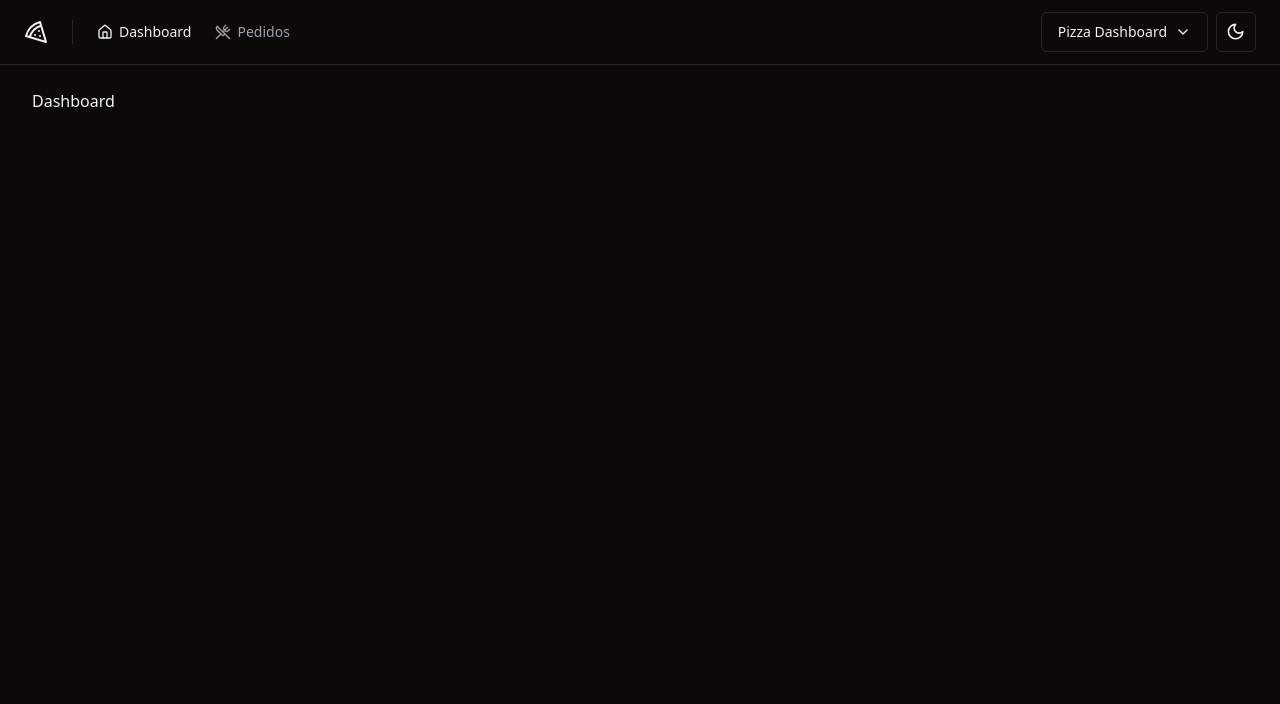
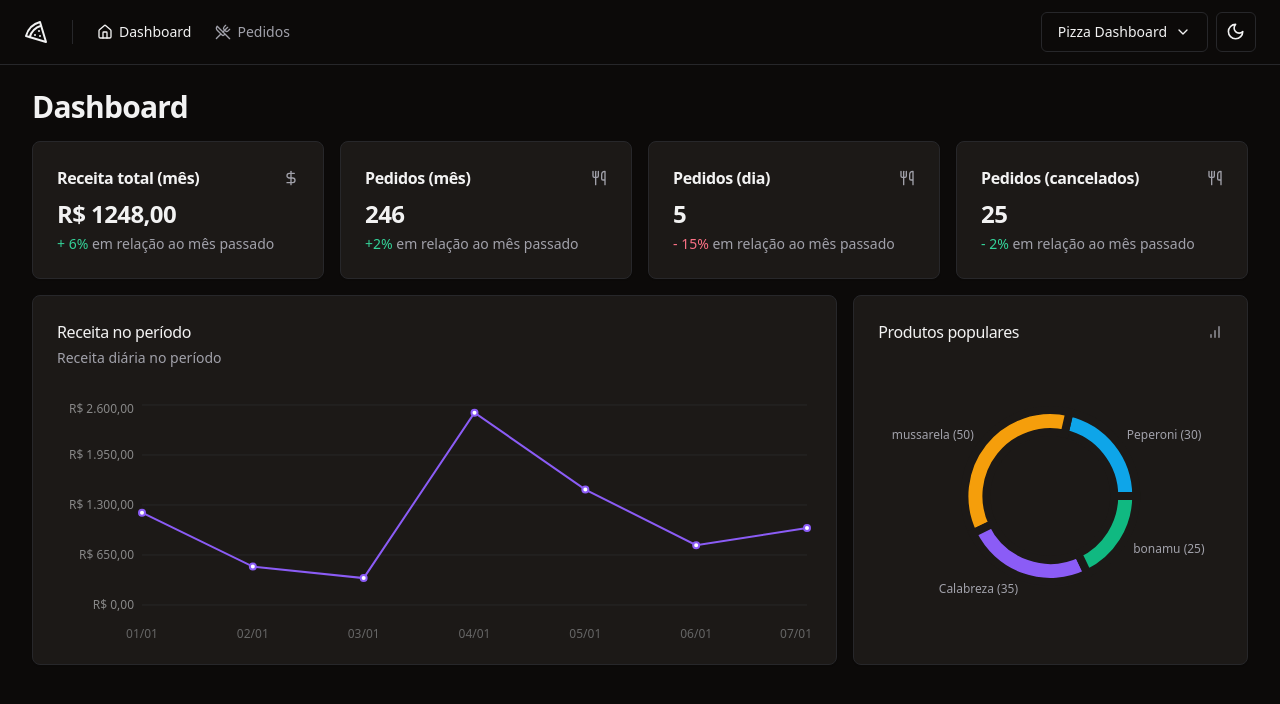
Before and after one commit to bsvleste/pizzaDashboard, a React (Vite) app: page / in a window 1280 px wide. Shown: the top 704 px of the page. Built offline with nearby package versions, Linux system fonts and the light colour scheme.

Commit message:
feat:finalizando o dashboard

```diff
--- a/package.json
+++ b/package.json
@@ -55,6 +55,7 @@
     "react-hook-form": "^7.52.1",
     "react-resizable-panels": "^2.0.20",
     "react-router-dom": "^6.24.0",
+    "recharts": "^2.12.7",
     "sonner": "^1.5.0",
     "sort-by": "^1.2.0",
     "tailwind-merge": "^2.3.0",
--- a/src/components/account-menu.tsx
+++ b/src/components/account-menu.tsx
@@ -34,7 +34,7 @@
           <Building className="mr-2 h-4 w-4" />
           <span>Perfil da loja</span>
         </DropdownMenuItem>
-        <DropdownMenuItem className="text-rose-500 dark:text-rose-400">
+        <DropdownMenuItem className="cursor-pointer text-rose-500 dark:text-rose-400">
           <LogOut className="mr-2 h-4 w-4" />
           <span>Sair</span>
         </DropdownMenuItem>
--- /dev/null
+++ b/src/pages/app/404.tsx
@@ -0,0 +1,15 @@
+import { Link } from 'react-router-dom'
+
+export function NotFound() {
+  return (
+    <div className="flex h-screen flex-col items-center justify-center gap-2">
+      <h1 className="text-4xl font-bold">Página não encontrada</h1>
+      <p className="text-accent-foreground">
+        Voltar para o{' '}
+        <Link to="/" className="text-sky-600 dark:text-sky-400">
+          Dashboard
+        </Link>
+      </p>
+    </div>
+  )
+}
--- a/src/pages/app/dashboard.tsx
+++ /dev/null
@@ -1,10 +0,0 @@
-import { Helmet } from 'react-helmet-async'
-
-export function Dashboard() {
-  return (
-    <div>
-      <Helmet title="Dashboard" />
-      <h1>Dashboard</h1>
-    </div>
-  )
-}
--- /dev/null
+++ b/src/pages/app/dashboard/dashboard.tsx
@@ -0,0 +1,30 @@
+import { Helmet } from 'react-helmet-async'
+
+import { DaysOrdersAmountCard } from './days-orders-amount-card'
+import { MonthOrderCaneledCard } from './month-order-caneled-card'
+import { MonthOrdersAmountCard } from './month-orders-amount-card'
+import { MonthRevenueCard } from './month-revenue-card'
+import { PopularProductsChart } from './popular-products-chart'
+import { RevenueChart } from './revenue-chart'
+
+export function Dashboard() {
+  return (
+    <div>
+      <Helmet title="Dashboard" />
+      <div className="flex flex-col gap-4">
+        <h1 className="text-3xl font-bold tracking-tight">Dashboard</h1>
+
+        <div className="grid grid-cols-4 gap-4">
+          <MonthRevenueCard />
+          <MonthOrdersAmountCard />
+          <DaysOrdersAmountCard />
+          <MonthOrderCaneledCard />
+        </div>
+        <div className="grid grid-cols-9 gap-4">
+          <RevenueChart />
+          <PopularProductsChart />
+        </div>
+      </div>
+    </div>
+  )
+}
--- /dev/null
+++ b/src/pages/app/dashboard/days-orders-amount-card.tsx
@@ -0,0 +1,21 @@
+import { Utensils } from 'lucide-react'
+
+import { Card, CardContent, CardHeader, CardTitle } from '@/components/ui/card'
+
+export function DaysOrdersAmountCard() {
+  return (
+    <Card>
+      <CardHeader className="flex-row items-center justify-between space-y-0 pb-2">
+        <CardTitle className="text-base font-semibold">Pedidos (dia)</CardTitle>
+        <Utensils className="h-4 w-4 text-muted-foreground" />
+      </CardHeader>
+      <CardContent className="space-y-1">
+        <span className="text-2xl font-bold tracking-tight">5</span>
+        <p className="text-sm text-muted-foreground">
+          <span className="text-rose-500 dark:text-rose-400">- 15% </span>
+          em relação ao mês passado
+        </p>
+      </CardContent>
+    </Card>
+  )
+}
--- /dev/null
+++ b/src/pages/app/dashboard/month-order-caneled-card.tsx
@@ -0,0 +1,23 @@
+import { Utensils } from 'lucide-react'
+
+import { Card, CardContent, CardHeader, CardTitle } from '@/components/ui/card'
+
+export function MonthOrderCaneledCard() {
+  return (
+    <Card>
+      <CardHeader className="flex-row items-center justify-between space-y-0 pb-2">
+        <CardTitle className="text-base font-semibold">
+          Pedidos (cancelados)
+        </CardTitle>
+        <Utensils className="h-4 w-4 text-muted-foreground" />
+      </CardHeader>
+      <CardContent className="space-y-1">
+        <span className="text-2xl font-bold tracking-tight">25</span>
+        <p className="text-sm text-muted-foreground">
+          <span className="text-emerald-500 dark:text-emerald-400">- 2% </span>
+          em relação ao mês passado
+        </p>
+      </CardContent>
+    </Card>
+  )
+}
--- /dev/null
+++ b/src/pages/app/dashboard/month-orders-amount-card.tsx
@@ -0,0 +1,21 @@
+import { Utensils } from 'lucide-react'
+
+import { Card, CardContent, CardHeader, CardTitle } from '@/components/ui/card'
+
+export function MonthOrdersAmountCard() {
+  return (
+    <Card>
+      <CardHeader className="flex-row items-center justify-between space-y-0 pb-2">
+        <CardTitle className="text-base font-semibold">Pedidos (mês)</CardTitle>
+        <Utensils className="h-4 w-4 text-muted-foreground" />
+      </CardHeader>
+      <CardContent className="space-y-1">
+        <span className="text-2xl font-bold tracking-tight">246</span>
+        <p className="text-sm text-muted-foreground">
+          <span className="text-emerald-500 dark:text-emerald-400">+2% </span>
+          em relação ao mês passado
+        </p>
+      </CardContent>
+    </Card>
+  )
+}
--- /dev/null
+++ b/src/pages/app/dashboard/month-revenue-card.tsx
@@ -0,0 +1,23 @@
+import { DollarSign } from 'lucide-react'
+
+import { Card, CardContent, CardHeader, CardTitle } from '@/components/ui/card'
+
+export function MonthRevenueCard() {
+  return (
+    <Card>
+      <CardHeader className="flex-row items-center justify-between space-y-0 pb-2">
+        <CardTitle className="text-base font-semibold">
+          Receita total (mês)
+        </CardTitle>
+        <DollarSign className="h-4 w-4 text-muted-foreground" />
+      </CardHeader>
+      <CardContent className="space-y-1">
+        <span className="text-2xl font-bold tracking-tight">R$ 1248,00</span>
+        <p className="text-sm text-muted-foreground">
+          <span className="text-emerald-500 dark:text-emerald-400">+ 6% </span>
+          em relação ao mês passado
+        </p>
+      </CardContent>
+    </Card>
+  )
+}
--- /dev/null
+++ b/src/pages/app/dashboard/popular-products-chart.tsx
@@ -0,0 +1,91 @@
+import { BarChart } from 'lucide-react'
+import { Cell, Pie, PieChart, ResponsiveContainer } from 'recharts'
+import colors from 'tailwindcss/colors'
+
+import { Card, CardContent, CardHeader, CardTitle } from '@/components/ui/card'
+
+const COLORS = [
+  colors.sky[500],
+  colors.amber[500],
+  colors.violet[500],
+  colors.emerald[500],
+  colors.rose[500],
+]
+const data = [
+  { product: 'Peperoni', amount: 30 },
+  { product: 'mussarela', amount: 50 },
+  { product: 'Calabreza', amount: 35 },
+  { product: 'bonamu', amount: 25 },
+]
+
+export function PopularProductsChart() {
+  return (
+    <Card className="col-span-3">
+      <CardHeader className="pb-8">
+        <div className="flex items-center justify-between">
+          <CardTitle className="text-base font-medium">
+            Produtos populares
+          </CardTitle>
+          <BarChart className="h-4 w-4 text-muted-foreground" />
+        </div>
+      </CardHeader>
+      <CardContent>
+        <ResponsiveContainer width="100%" height={240}>
+          <PieChart style={{ fontSize: 12 }}>
+            <Pie
+              data={data}
+              nameKey="product"
+              dataKey="amount"
+              cx="50%"
+              cy="50%"
+              outerRadius={86}
+              innerRadius={64}
+              strokeWidth={8}
+              fill={colors.emerald[500]}
+              labelLine={false}
+              label={({
+                cx,
+                cy,
+                midAngle,
+                innerRadius,
+                outerRadius,
+                value,
+                index,
+              }) => {
+                const RADIAN = Math.PI / 180
+                const radius = 12 + innerRadius + (outerRadius - innerRadius)
+                const x = cx + radius * Math.cos(-midAngle * RADIAN)
+                const y = cy + radius * Math.sin(-midAngle * RADIAN)
+
+                return (
+                  <text
+                    x={x}
+                    y={y}
+                    className="fill-muted-foreground text-xs"
+                    textAnchor={x > cx ? 'start' : 'end'}
+                    dominantBaseline="central"
+                  >
+                    {data[index].product.length > 12
+                      ? data[index].product.substring(0, 12).concat('...')
+                      : data[index].product}{' '}
+                    ({value})
+                  </text>
+                )
+              }}
+            >
+              {data.map((_, index) => {
+                return (
+                  <Cell
+                    className="cursor-pointer stroke-card hover:opacity-80"
+                    key={`cel-${index}`}
+                    fill={COLORS[index]}
+                  />
+                )
+              })}
+            </Pie>
+          </PieChart>
+        </ResponsiveContainer>
+      </CardContent>
+    </Card>
+  )
+}
--- /dev/null
+++ b/src/pages/app/dashboard/revenue-chart.tsx
@@ -0,0 +1,67 @@
+import {
+  CartesianGrid,
+  Line,
+  LineChart,
+  ResponsiveContainer,
+  XAxis,
+  YAxis,
+} from 'recharts'
+import colors from 'tailwindcss/colors'
+
+import {
+  Card,
+  CardContent,
+  CardDescription,
+  CardHeader,
+  CardTitle,
+} from '@/components/ui/card'
+
+const data = [
+  { date: '01/01', revenue: 1200 },
+  { date: '02/01', revenue: 500 },
+  { date: '03/01', revenue: 350 },
+  { date: '04/01', revenue: 2500 },
+  { date: '05/01', revenue: 1500 },
+  { date: '06/01', revenue: 778 },
+  { date: '07/01', revenue: 1000 },
+]
+export function RevenueChart() {
+  return (
+    <Card className="col-span-6">
+      <CardHeader className="flex-row items-center justify-between pb-8">
+        <div className="space-y-1">
+          <CardTitle className="text-base font-medium">
+            Receita no período
+          </CardTitle>
+          <CardDescription>Receita diária no período</CardDescription>
+        </div>
+      </CardHeader>
+      <CardContent>
+        <ResponsiveContainer width="100%" height={240}>
+          <LineChart data={data} style={{ fontSize: 12 }}>
+            <YAxis
+              stroke="#888"
+              axisLine={false}
+              tickLine={false}
+              width={80}
+              tickFormatter={(value: number) =>
+                value.toLocaleString('pt-BR', {
+                  style: 'currency',
+                  currency: 'BRL',
+                })
+              }
+            />
+            <XAxis dataKey="date" axisLine={false} tickLine={false} dy={16} />
+            <CartesianGrid vertical={false} className="stroke-muted" />
+            <Line
+              stroke={colors.violet['500']}
+              type="linear"
+              strokeWidth={2}
+              dataKey="revenue"
+            />
+          </LineChart>
+        </ResponsiveContainer>
+      </CardContent>
+    </Card>
+  )
+}
--- a/src/routes.tsx
+++ b/src/routes.tsx
@@ -2,7 +2,8 @@
 
 import { AppLayout } from './pages/_layouts/app'
 import { SignInLayout } from './pages/_layouts/auth'
-import { Dashboard } from './pages/app/dashboard'
+import { NotFound } from './pages/app/404'
+import { Dashboard } from './pages/app/dashboard/dashboard'
 import { Orders } from './pages/app/orders/orders'
 import { SignIn } from './pages/auth/sign-in'
 import { SignUp } from './pages/auth/sign-up'
@@ -10,7 +11,7 @@
   {
     path: '/',
     element: <AppLayout />,
-
+    errorElement: <NotFound />,
     children: [
       { path: '/', element: <Dashboard /> },
       { path: '/orders', element: <Orders /> },
```
Also changed, not shown: 1 other file (tests, documents, lock files or other folders).
